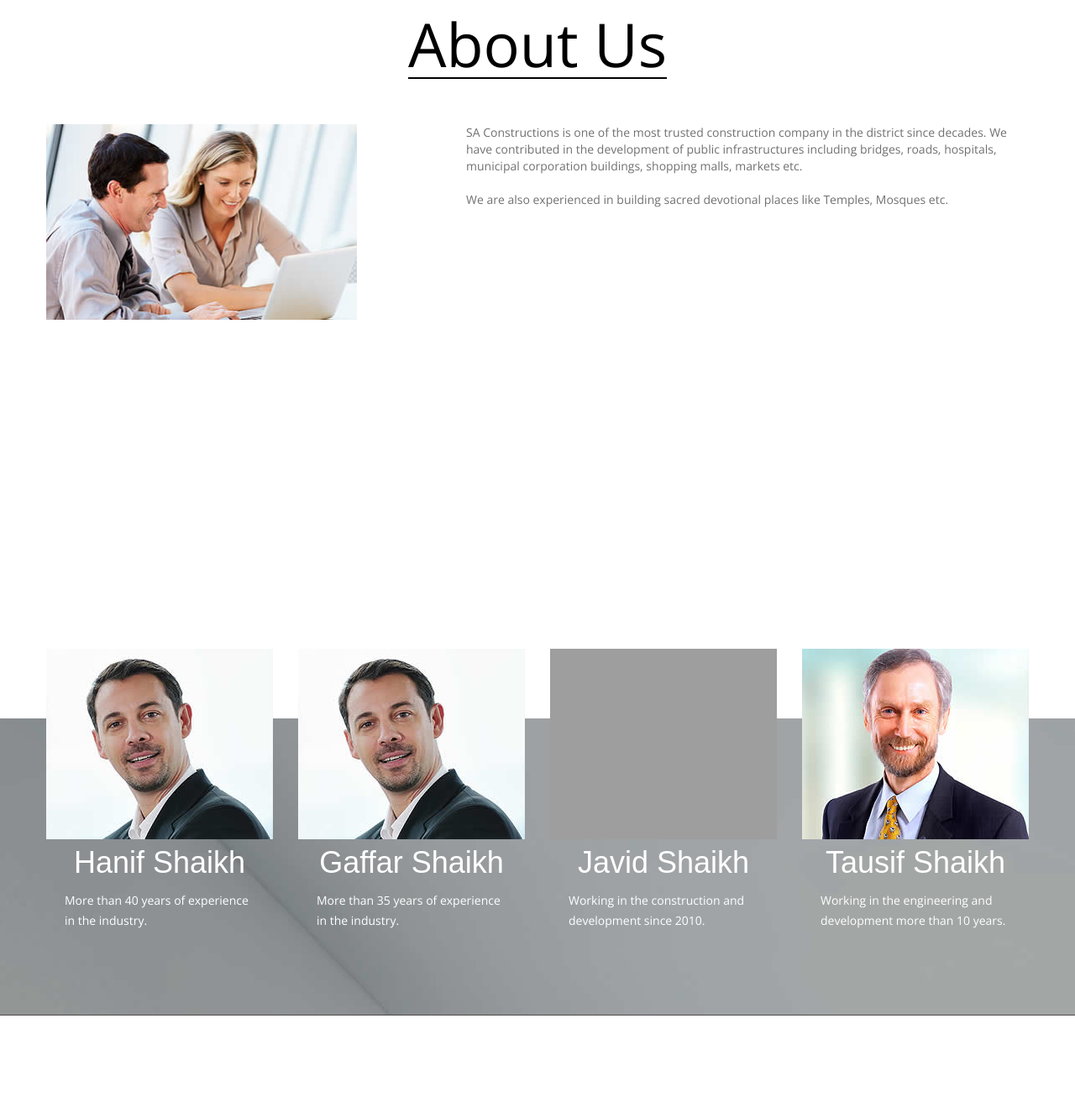
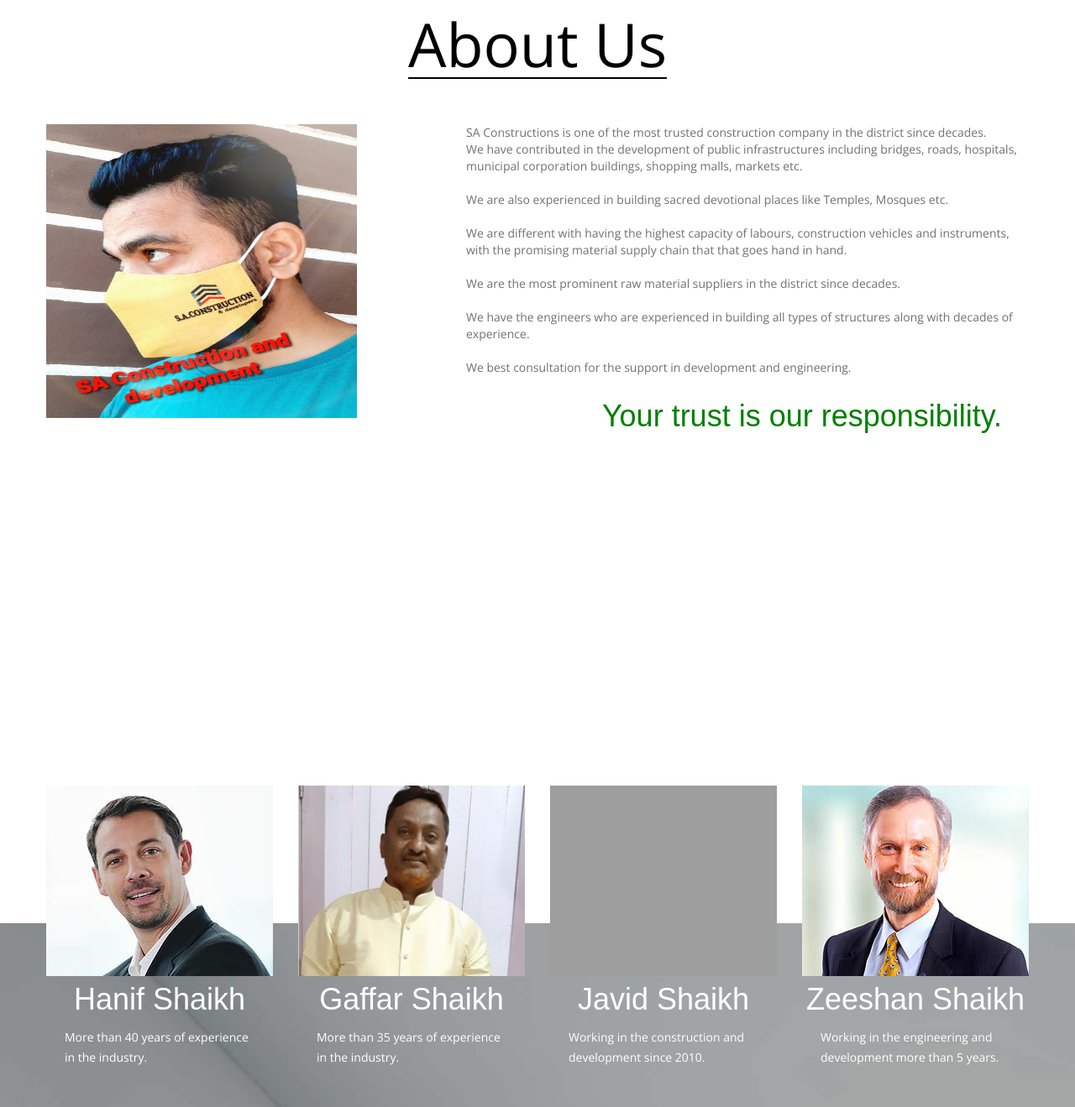
Before and after one commit to arshadalis/arshadalis.github.io, a plain HTML site: page index-1.html in a window 1280 px wide. Shown: the part 212-1531 px from the top of the page at 84% size. Drawn offline with nearby package versions, Linux system fonts and the light colour scheme; grey boxes are pictures that could not be loaded; a web font is replaced by a local one.

Commit message:
add images of our team

```diff
--- a/index-1.html
+++ b/index-1.html
@@ -82,12 +82,19 @@
 					</header>
 				</div>
 				<div class="grid_4">
-					<div class="img_container"><img src="images/index-1_img-1.jpg" alt="img"></div>
+					<div class="img_container"><img src="images/sa-construction.jpeg" height="350" width="200" alt="img"></div>
 				</div>
 				<div class="grid_7 preffix_1">
-					<p>SA Constructions is one of the most trusted construction company in the district since decades.
+					<p>SA Constructions is one of the most trusted construction company in the district since decades.<br>
 						We have contributed in the development of public infrastructures including bridges, roads, hospitals, municipal corporation buildings, shopping malls, markets etc.
-						<br><br>We are also experienced in building sacred devotional places like Temples, Mosques etc.</p>
+						<br><br>We are also experienced in building sacred devotional places like Temples, Mosques etc.
+						<br><br>We are different with having the highest capacity of labours, construction vehicles and instruments, with the promising material supply chain that
+						that goes hand in hand.
+					<br><br>We are the most prominent raw material suppliers in the district since decades.
+					<br><br>We have the engineers who are experienced in building all types of structures along with decades of experience.
+					<br><br>We best consultation for the support in development and engineering.
+					<h4 style="color:green" class="preffix_1"><span>Your trust is our responsibility.</span></h4>
+					</p>
 					<!--<a href="#" class="btn">More</a>-->
 				</div>
 			</div>
@@ -104,14 +111,14 @@
 
 				<div class="grid_3">
 					<article>
-						<div class="img_container"><img src="images/index-1_img-4.jpg" alt="our team"></div>
+						<div class="img_container"><img src="images/index-1_img-4.jpg" width="270" height="227" alt="our team"></div>
 						<h4>Hanif Shaikh</h4>
 						<p>More than 40 years of experience in the industry.</p>
 					</article>
 				</div>
 				<div class="grid_3">
 					<article>
-						<div class="img_container"><img src="images/index-1_img-4.jpg" alt="our team"></div>
+						<div class="img_container"><img src="images/gaffar.png" width="270" height="227" alt="our team"></div>
 						<h4>Gaffar Shaikh</h4>
 						<p>More than 35 years of experience in the industry.</p>
 					</article>
@@ -125,9 +132,9 @@
 				</div>
 				<div class="grid_3">
 					<article>
-						<div class="img_container"><img src="images/index-1_img-5.jpg" alt="our team"></div>
-						<h4>Tausif Shaikh</h4>
-						<p>Working in the engineering and development more than 10 years.</p>
+						<div class="img_container"><img src="images/index-1_img-5.jpg" width="270" height="227" alt="our team"></div>
+						<h4>Zeeshan Shaikh</h4>
+						<p>Working in the engineering and development more than 5 years.</p>
 					</article>
 				</div>
 			</div>
```
Also changed, not shown: images/gaffar.png (added), images/sa-construction.jpeg (added), 1 other file.
